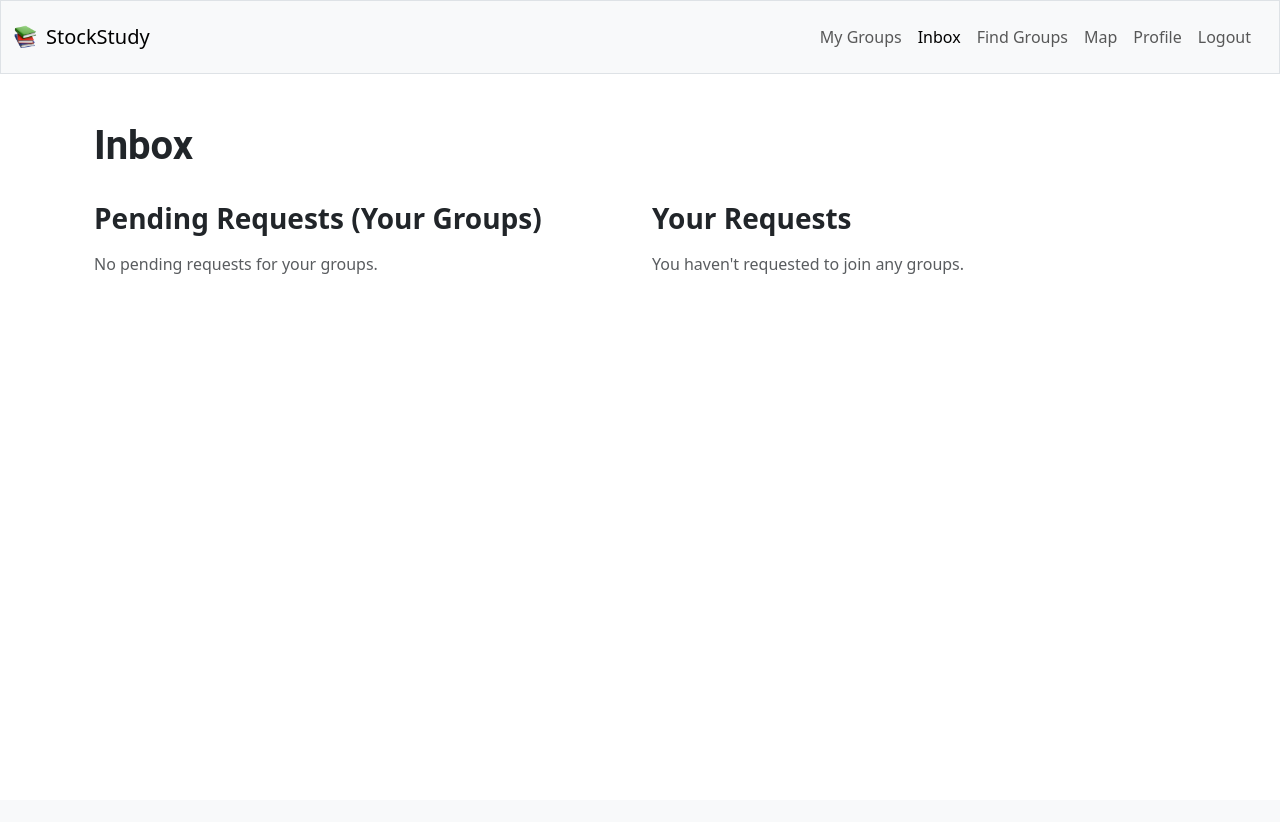
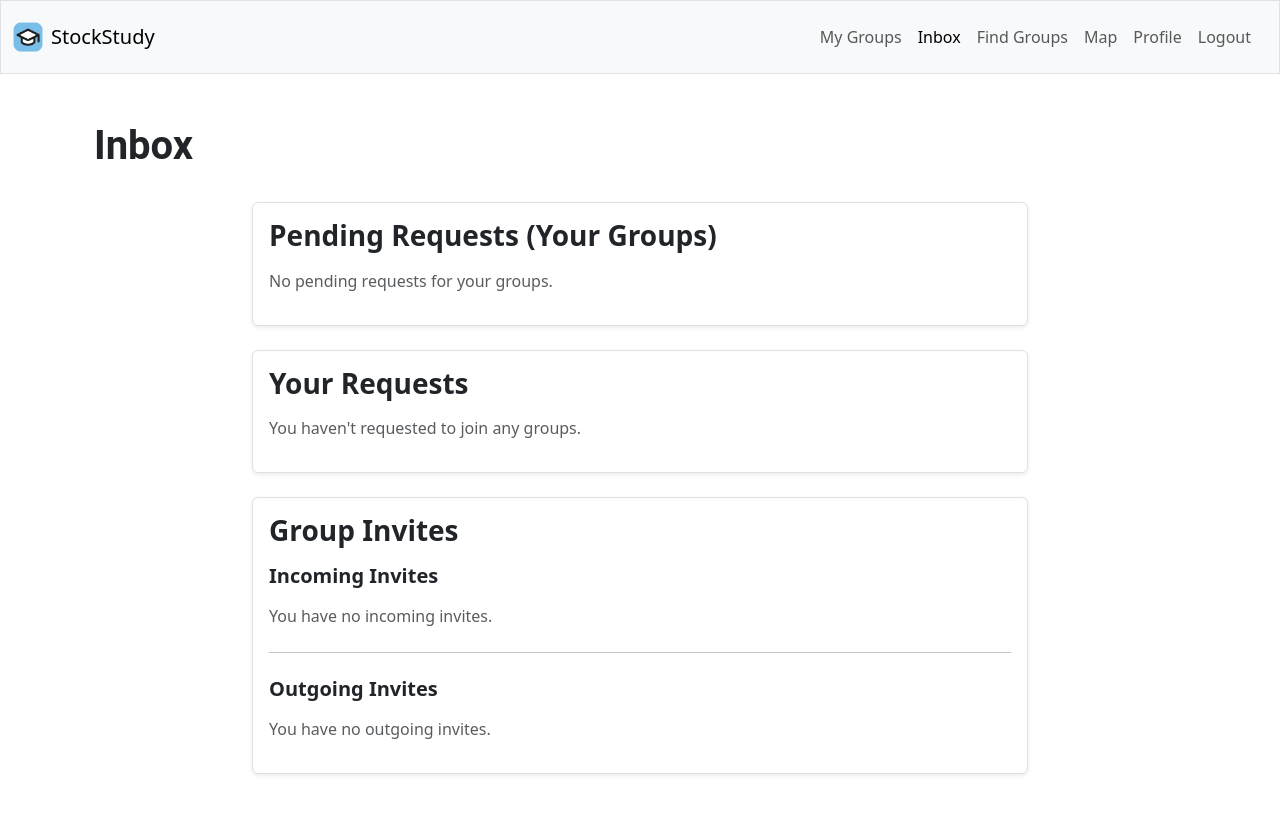
Before and after one commit to JoeyCorbett/StockStudy, a Flask app: page /inbox in a window 1280 px wide. Before the commit the page ends 274 px from the top, so only its background shows below. Run offline with Flask 3, Linux system fonts and the light colour scheme; the visitor is signed in with stand-in values (Sample User, id 1); data that the repository does not hold is empty.

Commit message:
feat(invites): Add invite feature for study groups (#3)
- Add GroupInvites Model with is_expired function
     - Includes group, inviter, and invitee relationships to make improve querying
- Implement user search
     - Populates dynamically based on name or email
     - Add invite status checking to avoid duplicate invites
     - Add immediate user feedback by updating button to 'invited' once request is successful
     - Pulls invited user status from db and removes invite function from button to avoid duplicate invites
     - Filter out current user (group owner) and group members from search
- Implement accept/reject/cancel routes
     - Accept invite: Adds user to the group and updates invite status
     - Reject invite: Updates the invite status to 'rejected'
     - Add utility 'validate_invite' function
          - Provides validation logic to ensure invites are valid, not expired, and belong to the correct user
     - Handle error cases with proper flash messages and redirects for improved user experience
- Include UI updates:
     - Incoming invites section with actions to accept or reject
     - Outgoing invites section with actions to cancel
     - Display group names for context in outgoing invites
     - Add custom icon for favicon and navbar
     - Improve inbox page styling
          - Add containers around each category
          - Stack columns vertically instead of horizontally
- Other features:
     - Delete all pending invites for a user when they join a group
     - Also delete all pending requests if group admin accept their join request

```diff
--- a/app/__init__.py
+++ b/app/__init__.py
@@ -9,6 +9,7 @@ from app.main import main_bp
 from app.models.user import User
 from app.models.study_group import StudyGroup
 from app.models.membership_requests import GroupJoinRequest
+from app.models.group_invites import GroupInvites
 
 load_dotenv()
 
@@ -20,6 +21,7 @@ def create_app():
     app.config['SESSION_COOKIE_HTTPONLY'] = True
     app.config['SESSION_COOKIE_SAMESITE'] = 'Lax'
     app.config['PERMANENENT_SESSION_LIFETIME'] = timedelta(hours=1)
+    app.config['MAIL_DEFAULT_SENDER'] = os.getenv('MAIL_USERNAME')
 
     db_url = os.getenv('DATABASE_URL', 'sqlite:///StockStudy.db')
     if db_url.startswith("postgres://"):
--- a/app/main/routes.py
+++ b/app/main/routes.py
@@ -1,16 +1,18 @@
 import os
-from flask import render_template, request, flash, redirect, url_for
+from flask import render_template, request, flash, redirect, url_for, jsonify
 from flask_login import login_required, current_user
 from app.main import main_bp
-from app.models.user import User
+from app.models.user import User, user_groups
 from app.models.study_group import StudyGroup
 from app.models.membership_requests import GroupJoinRequest
-from app.main.utils import get_request
+from app.models.group_invites import GroupInvites
+from app.main.utils import get_request, validate_invite
 from app.extensions import db
 import requests
 from sqlalchemy import or_
 from sqlalchemy.orm import aliased
 from app.utils import is_valid_password
+from sqlalchemy.sql import exists
 
 GOOGLE_MAPS_API_KEY = os.getenv('GOOGLE_MAPS_API_KEY')
 
@@ -78,9 +80,23 @@ def inbox():
     ).all()
 
     # get all pending requests for user
-    user_requests = GroupJoinRequest.query.filter_by(user_id=current_user.id, status='pending').all()
+    user_requests = GroupJoinRequest.query.filter_by(
+        user_id=current_user.id,
+        status='pending'
+    ).all()
 
-    return render_template('inbox.html', group_requests=group_requests, user_requests=user_requests)
+    # get all group invites for user
+    incoming_invites = GroupInvites.query.filter_by(
+        invitee_id=current_user.id,
+        status='pending'
+    ).all()
+
+    outgoing_invites = GroupInvites.query.filter_by(
+        inviter_id=current_user.id,
+        status='pending'
+    ).all()
+
+    return render_template('inbox.html', group_requests=group_requests, user_requests=user_requests, incoming_invites=incoming_invites, outgoing_invites=outgoing_invites)
 
 @main_bp.route('/accept-request/<int:request_id>/<int:group_id>', methods=['POST'])
 @login_required
@@ -103,6 +119,13 @@ def accept_request(request_id, group_id):
     GroupJoinRequest.approve(group_request)
     group.members.append(user)
     group.current_members += 1
+    db.session.commit()
+
+     # query pending group invites for user (if any) and delete
+    invites = GroupInvites.query.filter_by(invitee_id=user.id,
+                                            group_id=group.id,
+                                            status='pending'
+                                        ).delete()
     db.session.commit()
 
     flash(f"You have accepted {user.name}'s request to join {group.name}!", "info")
@@ -164,6 +187,7 @@ def find_groups():
     return render_template('find-groups.html', study_groups=filtered_groups, subjects=subjects)
 
 @main_bp.route('/search-groups')
+@login_required
 def search_groups():
     query = request.args.get('q', '').lower()
 
@@ -206,16 +230,12 @@ def edit_profile():
 
     updated_fields = []
 
-    print(f"To Update: {fields_to_update}")
-
     for field, new_value in fields_to_update.items():
         current_value = getattr(current_user, field)
         if new_value and new_value != current_value:
             setattr(current_user, field, new_value)
-            print(f"({current_user.name}):  {field}: {new_value}")
             updated_fields.append(field)
 
-    print(f"Updated: {updated_fields}")
 
     try:
         db.session.commit()
@@ -298,6 +318,13 @@ def join_group():
     except Exception as e:
         db.session.rollback()
         flash(f"An error occured: {str(e)}", "danger")
+
+    # query pending group invites for user (if any) and delete
+    invites = GroupInvites.query.filter_by(invitee_id=current_user.id,
+                                            group_id=group.id,
+                                            status='pending'
+                                        ).delete()
+    db.session.commit()
 
     return redirect(url_for('main.find_groups'))
 
@@ -518,3 +545,148 @@ def delete_group(group_id):
 
     flash(f"Study group '{group.name}' deleted successfully", "success")
     return redirect(url_for('main.my_groups'))
+
+@main_bp.route("/search/users", methods=['GET'])
+@login_required
+def search_users():
+    query = request.args.get('query', '').strip()
+    group_id = request.args.get('group_id')
+
+    if not query:
+        return jsonify([])
+
+    # Get group
+    group = StudyGroup.query.get(group_id)
+
+    # Get all member ids in group
+    member_ids = {member.id for member in group.members}
+
+    # Find all users other than current user and members in group
+    users = User.query.filter(
+        ((User.name.ilike(f'%{query}%')) | (User.email.ilike(f'{query}%'))) &
+        ((User.id != current_user.id) & (~User.id.in_(member_ids)))
+    ).limit(10).all()
+
+    # Fetch invited users to group
+    invited_users = set(
+        invite.invitee_id for invite in GroupInvites.query.filter_by(group_id=group_id, status='pending')
+    )
+
+    results = [
+        {
+            'name': user.name,
+            'email': user.email,
+            'invited': user.id in invited_users
+        }
+        for user in users
+    ]
+
+    return jsonify(results)
+
+
+@main_bp.route('/invite/<int:group_id>', methods=['POST'])
+@login_required
+def send_invite(group_id):
+    data = request.get_json()
+    email = data.get('email')
+
+    if not email or not group_id:
+        return jsonify({'success': False, 'error': 'Email and Group ID are required'}), 400
+
+    group = StudyGroup.query.filter_by(id=group_id, owner_id=current_user.id).first()
+    if not group:
+        return jsonify({'success': False, 'error': 'Group not found or unauthorized access'}), 403
+
+    invitee = User.query.filter_by(email=email).first()
+    if not invitee:
+        return jsonify({'success': False, 'error': 'User not found'}), 403
+    if invitee == current_user.id:
+        return jsonify({'success': False, 'error': 'Cannot invite yourself'}), 405
+    if invitee in group.members:
+        return jsonify({'success': False, 'error': 'User is already a member of this group'}), 406
+
+
+    existing_invite = GroupInvites.query.filter_by(
+        group_id=group_id, invitee_id=invitee.id, status='pending'
+    ).first()
+    if existing_invite:
+        return jsonify({'success': False, 'error': 'Invite already sent'}), 409
+
+    new_invite = GroupInvites(
+        group_id=group_id,
+        inviter_id=current_user.id,
+        invitee_id=invitee.id
+    )
+    db.session.add(new_invite)
+    db.session.commit()
+
+    return jsonify({'success': True, 'message': f'Invite sent to {invitee.email}'}), 200
+
+
+@main_bp.route('/accept-invite/<int:invite_id>', methods=['POST'])
+@login_required
+def accept_invite(invite_id):
+    try:
+        invite = validate_invite(invite_id, current_user.id, 'incoming')
+        group = StudyGroup.query.filter_by(id=invite.group_id).first()
+
+        invite.status = 'accepted'
+        group.members.append(current_user)
+        group.current_members += 1
+        db.session.commit()
+        flash("Invite accepted!", "info")
+    except ValueError as e:
+        flash(str(e), "danger")
+        return redirect(url_for('main.inbox'))
+    except PermissionError as e:
+        flash(str(e), "danger")
+        return redirect(url_for('main.inbox'))
+    except Exception as e:
+        db.session.rollback()
+        flash(f"An error occured: {str(e)}", "danger")
+        return redirect(url_for("main.inbox"))
+
+    return redirect(url_for('main.inbox'))
+
+@main_bp.route('/reject-invite/<int:invite_id>', methods=['POST'])
+@login_required
+def reject_invite(invite_id):
+    try:
+        invite = validate_invite(invite_id, current_user.id, 'incoming')
+        invite.status = 'rejected'
+        db.session.commit()
+        flash("You have rejected this invite.", "info")
+    except ValueError as e:
+        flash(str(e), "danger")
+        return redirect(url_for('main.inbox'))
+    except PermissionError as e:
+        flash(str(e), "danger")
+        return redirect(url_for('main.inbox'))
+    except Exception as e:
+        db.session.rollback()
+        flash(f"An error occured: {str(e)}", "danger")
+        return redirect(url_for("main.inbox"))
+
+    return redirect(url_for('main.inbox'))
+
+@main_bp.route('/cancel-invite/<int:invite_id>', methods=['POST'])
+@login_required
+def cancel_invite(invite_id):
+    try:
+        invite = validate_invite(invite_id, current_user.id, 'outgoing')
+
+        db.session.delete(invite)
+        db.session.commit()
+        flash("You have canceled this invite.", "info")
+    except ValueError as e:
+        flash(str(e), "danger")
+        return redirect(url_for('main.inbox'))
+    except PermissionError as e:
+        flash(str(e), "danger")
+        return redirect(url_for('main.inbox'))
+    except Exception as e:
+        db.session.rollback()
+        flash(f"An error occured: {str(e)}", "danger")
+        return redirect(url_for("main.inbox"))
+
+    return redirect(url_for('main.inbox'))
--- a/app/main/templates/inbox.html
+++ b/app/main/templates/inbox.html
@@ -23,11 +23,14 @@
         {% endif %}
     {% endwith %}
 
-    <div class="row mt-3">
-        <div class="col-12 col-md-6">
+    <!-- Pending Requests -->
+    <div class="custom-container row mb-4">
+        <div class="col-12">
+            <div class="card shadow-sm border rounded">
+                <div class="card-body">
                     <h3 class="fw-bold mb-3">Pending Requests (Your Groups)</h3>
                     {% if group_requests %}
-                <ul class="list-group">
+                        <ul class="list-group list-group-flush">
                             {% for request in group_requests %}
                                 <li class="list-group-item d-flex justify-content-between align-items-center">
                                     <div>
@@ -51,11 +54,18 @@
                         <p class="text-muted">No pending requests for your groups.</p>
                     {% endif %}
                 </div>
+            </div>
+        </div>
+    </div>
 
-        <div class="col-12 col-md-6">
+    <!-- Your Requests -->
+    <div class="custom-container row mb-4">
+        <div class="col-12">
+            <div class="card shadow-sm border rounded">
+                <div class="card-body">
                     <h3 class="fw-bold mb-3">Your Requests</h3>
                     {% if user_requests %}
-                <ul class="list-group">
+                        <ul class="list-group list-group-flush">
                             {% for request in user_requests %}
                                 <li class="list-group-item d-flex justify-content-between align-items-center">
                                     <div>
@@ -79,4 +89,69 @@
                 </div>
             </div>
         </div>
+    </div>
+
+    <!-- Group Invites -->
+<div class="custom-container row mb-4">
+    <div class="col-12">
+        <div class="card shadow-sm border rounded">
+            <div class="card-body">
+                <h3 class="fw-bold mb-3">Group Invites</h3>
+
+                <!-- Incoming Invites -->
+                <h5 class="fw-bold mb-3">Incoming Invites</h5>
+                {% if incoming_invites %}
+                    <ul class="list-group list-group-flush">
+                        {% for invite in incoming_invites %}
+                            <li class="list-group-item d-flex justify-content-between align-items-center">
+                                <div>
+                                    <strong>{{ invite.group.name }}</strong>
+                                    <br>
+                                    <small class="text-muted">Invited on {{ invite.created_at.strftime('%B %d, %Y') }}</small>
+                                </div>
+                                <div class="d-flex gap-2">
+                                    <form method="POST" action="{{ url_for('main.accept_invite', invite_id=invite.id) }}">
+                                        <button class="btn btn-success btn-sm">Accept</button>
+                                    </form>
+                                    <form method="POST" action="{{ url_for('main.reject_invite', invite_id=invite.id) }}">
+                                        <button class="btn btn-danger btn-sm">Reject</button>
+                                    </form>
+                                </div>
+                            </li>
+                        {% endfor %}
+                    </ul>
+                {% else %}
+                    <p class="text-muted">You have no incoming invites.</p>
+                {% endif %}
+
+                <hr class="my-4">
+
+                <!-- Outgoing Invites -->
+                <h5 class="fw-bold mb-3">Outgoing Invites</h5>
+                {% if outgoing_invites %}
+                    <ul class="list-group list-group-flush">
+                        {% for invite in outgoing_invites %}
+                            <li class="list-group-item d-flex justify-content-between align-items-center">
+                                <div>
+                                    <strong>To: {{ invite.invitee.name }}</strong>
+                                    <br>
+                                    <small>Group: {{ invite.group.name }}</small>
+                                    <br>
+                                    <small class="text-muted">Sent on {{ invite.created_at.strftime('%B %d, %Y') }}</small>
+                                </div>
+                                <div>
+                                    <form method="POST" action="{{ url_for('main.cancel_invite', invite_id=invite.id) }}">
+                                        <button class="btn btn-outline-secondary btn-sm">Cancel</button>
+                                    </form>
+                                </div>
+                            </li>
+                        {% endfor %}
+                    </ul>
+                {% else %}
+                    <p class="text-muted">You have no outgoing invites.</p>
+                {% endif %}
+            </div>
+        </div>
+    </div>
+</div>
 {% endblock %}
--- a/app/static/script.js
+++ b/app/static/script.js
@@ -51,3 +51,68 @@ document.addEventListener('show.bs.modal', function (event) {
         modal.querySelector('.modal-location').textContent = groupLocation;
     }
 });
+
+
+function searchUsers(query) {
+    const inviteMemberModal = document.getElementById('inviteMemberModal');
+
+    inviteMemberModal.addEventListener('hidden.bs.modal', () => {
+        document.getElementById('searchUser').value = '';
+        document.getElementById('searchResults').innerHTML = '';
+    });
+
+    const resultsContainer = document.getElementById('searchResults');
+    button = document.querySelector('.btn-group-id')
+    groupID = button.getAttribute('data-group-id');
+
+    fetch(`/search/users?query=${query}&group_id=${groupID}`)
+        .then(response => response.json())
+        .then(users => {
+            if (users.length === 0) {
+                resultsContainer.innerHTML = `
+                    <li class="list-group-item text-center text-muted">
+                        No users found.
+                    </li>
+                `;
+                return;
+            }
+            resultsContainer.innerHTML = users.map(user => `
+                <li class="list-group-item d-flex justify-content-between align-items-center">
+                    <span class="fw-semibold">${user.name} (${user.email})</span>
+                    ${
+                        user.invited
+                            ? '<span class="badge bg-secondary py-2">Invited</span>'
+                            : `<button class="btn btn-primary btn-sm invite-btn" onclick="inviteUser('${user.email}', '${groupID}', this)">Invite</button>`
+                    }
+                </li>
+            `).join('');
+        })
+        .catch(error => console.error('Error fetching users:', error));
+}
+
+let isInviting = false;
+
+async function inviteUser(email, group_id, button) {
+    if (isInviting) return ;
+    isInviting = true;
+
+    try {
+        const response = await fetch(`/invite/${group_id}`, {
+            method: 'POST',
+            headers: { 'Content-Type': 'application/json' },
+            body: JSON.stringify({ email })
+        });
+
+        const data = await response.json();
+
+        if (!response.ok) {
+            throw new Error(data.error || "An error occurred");
+        }
+
+        button.outerHTML = '<span class="badge bg-secondary py-2">Invited</span>';
+    } catch (error) {
+        console.error('Error inviting user:', error);
+    } finally {
+        isInviting = false;
+    }
+}
--- a/app/static/style.css
+++ b/app/static/style.css
@@ -30,3 +30,8 @@ h1 {
 .modal-type {
     text-transform: capitalize;
 }
+
+.custom-container {
+    max-width: 800px;
+    margin: 0 auto;
+}
--- a/app/templates/base.html
+++ b/app/templates/base.html
@@ -7,16 +7,16 @@
         <link href="https://cdn.jsdelivr.net/npm/bootstrap@5.3.3/dist/css/bootstrap.min.css" rel="stylesheet" integrity="sha384-QWTKZyjpPEjISv5WaRU9OFeRpok6YctnYmDr5pNlyT2bRjXh0JMhjY6hW+ALEwIH" crossorigin="anonymous">
         <script src="https://cdn.jsdelivr.net/npm/bootstrap@5.3.3/dist/js/bootstrap.bundle.min.js" integrity="sha384-YvpcrYf0tY3lHB60NNkmXc5s9fDVZLESaAA55NDzOxhy9GkcIdslK1eN7N6jIeHz" crossorigin="anonymous"></script>
         <link rel="stylesheet" href="../static/style.css">
-        <link rel="icon" href="{{ url_for('static', filename='images/books.png') }}">
+        <link rel="icon" href="{{ url_for('static', filename='images/stockstudy-logo.png') }}">
         <script defer src="{{ url_for('static', filename='script.js') }}"></script>
     </head>
       <body>
         <nav class="navbar navbar-expand-md bg-body-tertiary border">
           <div class="container-fluid">
             <a class="navbar-brand d-flex align-items-center" href="{% if current_user.is_authenticated %}{{ url_for('main.my_groups') }}{% else %}{{ url_for('main.landing') }}{% endif %}">
-              <img src="{{ url_for('static', filename='images/books.png') }}"
+              <img src="{{ url_for('static', filename='images/stockstudy-logo.png') }}"
                    alt="StockStudy Logo"
-                   width="25"
+                   width="30"
                    class="d-inline-block align-text-top me-2">
                    StockStudy
             </a>
```
Also changed, not shown: app/main/templates/manage-group.html (+4 -6 lines), app/main/utils.py (+47 -0 lines), app/models/group_invites.py (added, +28 -0 lines), migrations/versions/623e34dc9e75_add_group_invites_table.py (added, +42 -0 lines), app/static/images/books.png (deleted), app/static/images/stockstudy-logo.png (added). Lines whose indentation alone changed are shown as unchanged.
